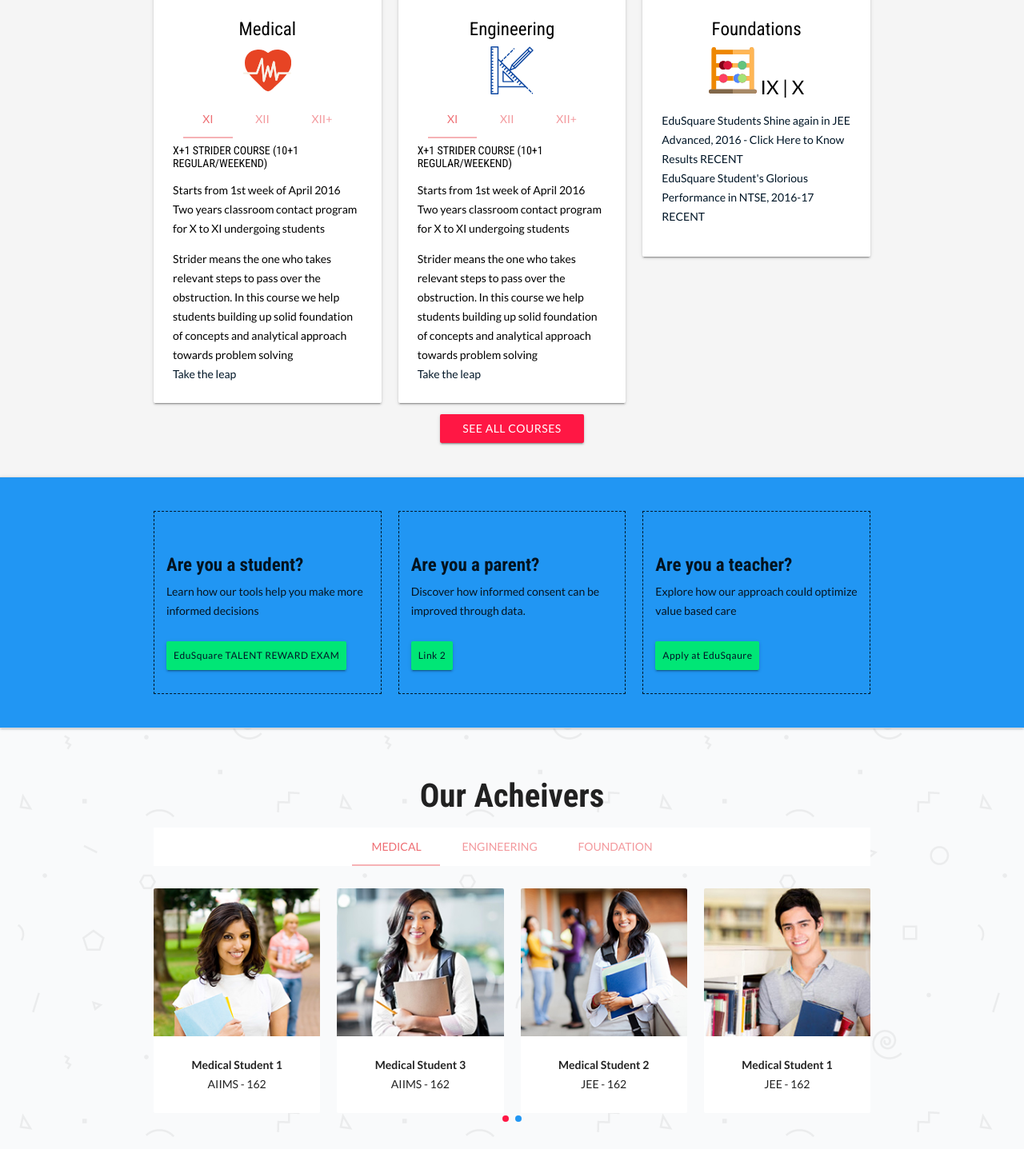
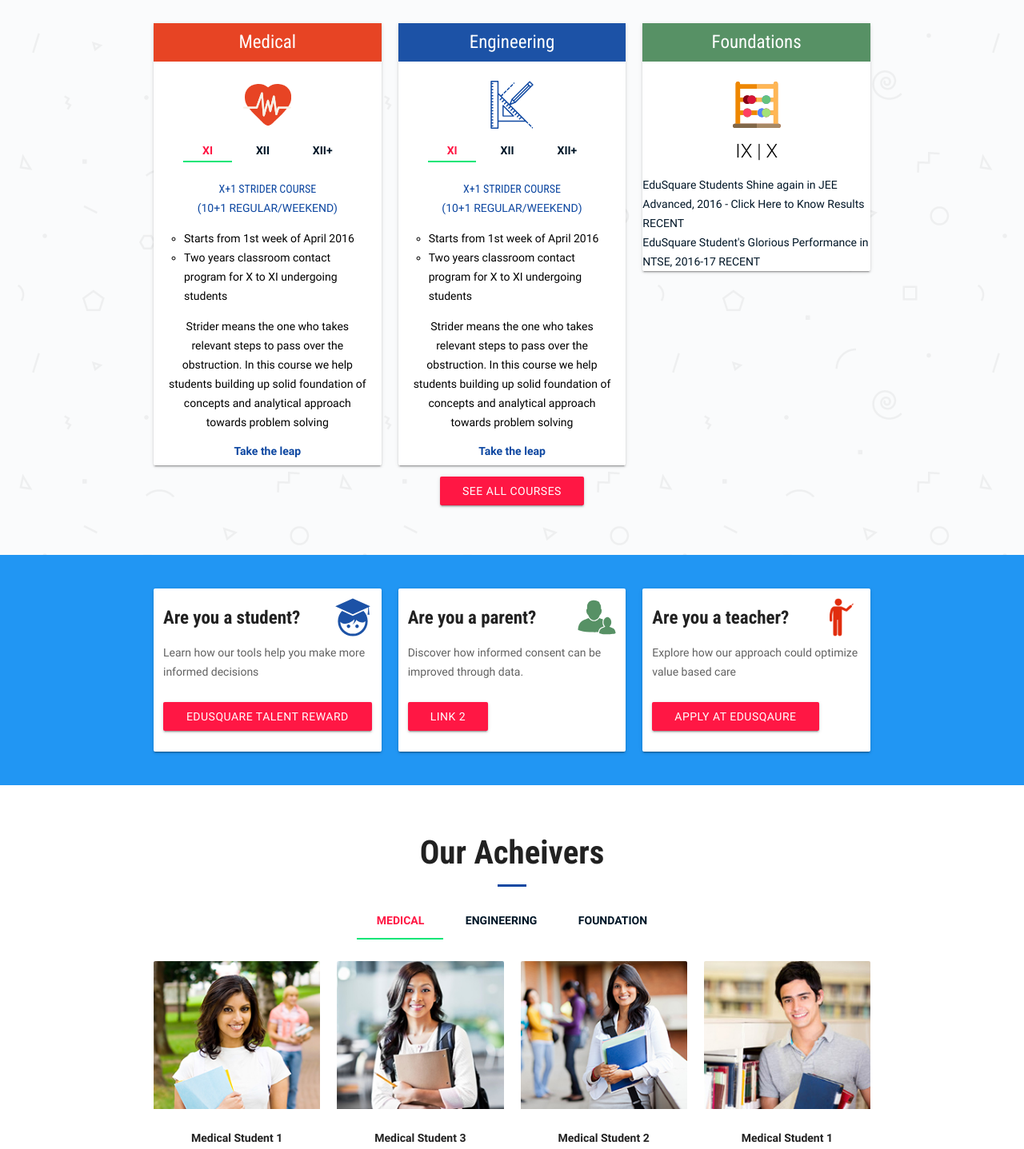
Before and after one commit to xTMNTxRaphaelx/edusquare, a website: page index.html in a window 1280 px wide. Shown: the part 1363-2800 px from the top of the page at 80% size. Drawn offline with nearby package versions, Linux system fonts and the light colour scheme.

Commit message:
added images from home

```diff
--- a/index.html
+++ b/index.html
@@ -446,7 +446,7 @@
         <section class="our-acheivers">
             <div class="container">
                 <div class="row title-row">
-                    <div class="col s12">
+                    <div class="col s12 center">
                         <h3 class="title">Our Acheivers</h3>
                         <div class="finish-line"></div>
                         <div class="sub-title">
@@ -464,7 +464,6 @@
                             </ul>
                         </div>
                     </div>
-                    <div class="col s12 m7"></div>
                 </div>
                 <div class="row content-row">
                     <div id="medical" class="col s12">
--- a/styles/main.css
+++ b/styles/main.css
@@ -14,7 +14,7 @@
   overflow-x: hidden !important;
   font-size: 14px;
   line-height: 24px;
-  font-family: "Lato", sans-serif;
+  font-family: "Roboto", sans-serif;
   background: url("../assets/geometry2.png");
   background-attachment: fixed; }
 
@@ -43,36 +43,6 @@
 a:hover {
   color: #0D47A1; }
 
-main > section {
-  border-top: 1px solid #e0e0e0;
-  padding-top: 18px;
-  padding-bottom: 18px; }
-  @media screen and (min-width: 601px) {
-    main > section {
-      padding-top: 30px;
-      padding-bottom: 30px; } }
-  @media screen and (min-width: 993px) {
-    main > section {
-      padding-top: 42px;
-      padding-bottom: 42px; } }
-  main > section .title-row {
-    text-align: center; }
-    main > section .title-row .title {
-      font-weight: bold; }
-    main > section .title-row .sub-title {
-      color: #999; }
-    main > section .title-row .end-line {
-      width: 35px;
-      height: 3px;
-      background-color: #2196F3;
-      margin: 0 auto; }
-  main > section .content-row {
-    text-align: center;
-    margin-bottom: 0; }
-    @media screen and (min-width: 601px) {
-      main > section .content-row {
-        text-align: left; } }
-
 span.edusquare {
   color: #2196F3; }
 
@@ -82,64 +52,29 @@
 .slider .slides li .caption {
   padding-top: 75px; }
 
-.edusquare-card .card-content {
-  padding: 0;
-  background-color: #f5f5f5; }
-  .edusquare-card .card-content .card-title {
-    background-color: #fff; }
-    .edusquare-card .card-content .card-title .title {
-      height: 50px;
-      line-height: 50px;
-      color: #fff;
-      border-radius: 2px 2px 0 0;
-      font-weight: bold; }
-      .edusquare-card .card-content .card-title .title.red-b {
-        background-color: #e74424; }
-      .edusquare-card .card-content .card-title .title.blue-b {
-        background-color: #1c52a6; }
-      .edusquare-card .card-content .card-title .title.green-b {
-        background-color: #71c285; }
-    .edusquare-card .card-content .card-title .image {
-      display: block;
-      margin: 24px auto 12px; }
-    .edusquare-card .card-content .card-title .sub-info .tabs {
-      height: 36px; }
-      .edusquare-card .card-content .card-title .sub-info .tabs li.tab {
-        height: 36px;
-        line-height: 36px; }
-        .edusquare-card .card-content .card-title .sub-info .tabs li.tab a {
-          padding: 0 12px;
-          color: #011627; }
-          .edusquare-card .card-content .card-title .sub-info .tabs li.tab a:hover {
-            color: #0D47A1; }
-          .edusquare-card .card-content .card-title .sub-info .tabs li.tab a.active {
-            color: #FF1744; }
-      .edusquare-card .card-content .card-title .sub-info .tabs .indicator {
-        background-color: #00E676; }
-  .edusquare-card .card-content .edusquare-card-content {
-    padding: 6px 18px;
+main.EduSquare > section {
+  padding-top: 18px;
+  padding-bottom: 18px;
   text-align: center; }
   @media screen and (min-width: 601px) {
-      .edusquare-card .card-content .edusquare-card-content {
+    main.EduSquare > section {
+      padding-top: 30px;
+      padding-bottom: 30px;
       text-align: left; } }
-    .edusquare-card .card-content .edusquare-card-content h6 {
-      line-height: 24px;
-      text-align: center;
-      color: #0D47A1; }
-      .edusquare-card .card-content .edusquare-card-content h6 span {
-        display: block;
-        font-family: "Lato", sans-serif; }
-    .edusquare-card .card-content .edusquare-card-content ul {
-      padding-left: 20px; }
-      .edusquare-card .card-content .edusquare-card-content ul li {
-        list-style-type: circle; }
-    .edusquare-card .card-content .edusquare-card-content .bottom-line {
-      text-align: center; }
-      .edusquare-card .card-content .edusquare-card-content .bottom-line a {
-        display: block;
-        margin-top: 12px;
-        font-weight: bold;
-        color: #0D47A1; }
+  @media screen and (min-width: 993px) {
+    main.EduSquare > section {
+      padding-top: 42px;
+      padding-bottom: 42px; } }
+  main.EduSquare > section .title-row .title {
+    font-weight: bold; }
+  main.EduSquare > section .title-row .sub-title {
+    color: #616161; }
+  main.EduSquare > section .title-row .finish-line {
+    width: 36px;
+    height: 3px;
+    margin: 0 auto;
+    background-color: #0D47A1;
+    margin-bottom: 18px; }
 
 .sub-nav {
   color: #fff;
@@ -199,17 +134,18 @@
           margin-right: 3px; }
 
 .main-nav {
+  position: absolute;
+  top: 61px;
+  left: 0;
   width: 100%;
-  z-index: 10;
+  z-index: 999;
   background-color: transparent;
   box-shadow: none;
   height: 90px;
   line-height: 90px; }
   @media screen and (min-width: 601px) {
     .main-nav {
-      position: absolute;
-      top: 31px;
-      left: 0; } }
+      top: 31px; } }
   .main-nav .brand-logo {
     height: 100%; }
     @media only screen and (min-width: 601px) {
@@ -265,75 +201,135 @@
       .main-nav .dropdown-content li > a:hover {
         color: #FF1744; }
 
+.about {
+  background-color: #fff; }
   .about p:first-child {
     margin-top: 0; }
-
   .about blockquote {
-  background: #eeeeee;
+    background: #fafafa;
     border-color: #0D47A1;
     padding: 6px;
-  padding-left: 1rem;
+    padding-left: 1em;
     font-style: italic;
     text-align: left;
     font-size: 0.9em; }
+  .about .vid-info {
+    margin-top: 12px;
+    font-weight: bold;
+    color: #011627; }
 
 .courses-type {
-  text-align: center;
-  background-color: whitesmoke;
+  background-color: rgba(255, 255, 255, 0.16);
   color: #000; }
   .courses-type .card .card-content .card-title {
     text-align: center; }
     .courses-type .card .card-content .card-title h4 {
       margin: 0; }
-  @media only screen and (min-width: 601px) {
-    .courses-type {
+  .courses-type .course-card {
+    background-color: #fff; }
+    .courses-type .course-card .card-content {
+      padding: 0; }
+      .courses-type .course-card .card-content .card-title .title {
+        height: 48px;
+        line-height: 48px;
+        color: #fff; }
+        .courses-type .course-card .card-content .card-title .title.red-b {
+          background-color: #e74424; }
+        .courses-type .course-card .card-content .card-title .title.blue-b {
+          background-color: #1c52a6; }
+        .courses-type .course-card .card-content .card-title .title.green-b {
+          background-color: #579165; }
+      .courses-type .course-card .card-content .card-title .image {
+        display: block;
+        margin: 24px auto 12px; }
+      .courses-type .course-card .card-content .card-title .sub-info .tabs {
+        height: 30px; }
+        .courses-type .course-card .card-content .card-title .sub-info .tabs li.tab {
+          height: 30px;
+          line-height: 30px; }
+          .courses-type .course-card .card-content .card-title .sub-info .tabs li.tab a {
+            font-size: 14px;
+            font-weight: bold;
+            color: #011627; }
+            .courses-type .course-card .card-content .card-title .sub-info .tabs li.tab a:hover {
+              color: #0D47A1; }
+            .courses-type .course-card .card-content .card-title .sub-info .tabs li.tab a.active {
+              color: #FF1744; }
+        .courses-type .course-card .card-content .card-title .sub-info .tabs .indicator {
+          background-color: #00E676; }
+      .courses-type .course-card .card-content .course-card-content {
+        padding: 6px 18px;
+        text-align: center; }
+        @media screen and (min-width: 601px) {
+          .courses-type .course-card .card-content .course-card-content {
             text-align: left; } }
+        .courses-type .course-card .card-content .course-card-content h6 {
+          line-height: 24px;
+          text-align: center;
+          color: #0D47A1; }
+          .courses-type .course-card .card-content .course-card-content h6 span {
+            display: block;
+            font-family: "Roboto", sans-serif; }
+        .courses-type .course-card .card-content .course-card-content ul {
+          padding-left: 20px; }
+          .courses-type .course-card .card-content .course-card-content ul li {
+            list-style-type: circle; }
+        .courses-type .course-card .card-content .course-card-content .bottom-line {
+          text-align: center; }
+          .courses-type .course-card .card-content .course-card-content .bottom-line a {
+            display: block;
+            margin-top: 12px;
+            font-weight: bold;
+            color: #0D47A1; }
 
 .quick-about-2 {
-  background-color: #2196F3;
-  text-align: center;
+  background-color: #2196F3; }
+  .quick-about-2 .row {
+    margin-bottom: 0; }
+  .quick-about-2 .q-b-2__box {
+    padding: 12px;
+    position: relative;
+    cursor: pointer;
+    background: #fff;
+    border-radius: 2px;
     box-shadow: 0 2px 2px 0 rgba(0, 0, 0, 0.14), 0 1px 5px 0 rgba(0, 0, 0, 0.12), 0 3px 1px -2px rgba(0, 0, 0, 0.2); }
-  .quick-about-2 .q-b-2__box {
-    border: 1px dashed #011627;
-    padding: 15px;
-    position: relative;
-    padding-top: 18px;
-    cursor: pointer; }
     .quick-about-2 .q-b-2__box h5 {
-      font-weight: bold; }
-    .quick-about-2 .q-b-2__box i {
+      font-weight: bold;
+      height: 50px;
+      line-height: 50px;
+      margin: 0; }
+    .quick-about-2 .q-b-2__box:hover h5 {
+      color: #0D47A1; }
+    .quick-about-2 .q-b-2__box .info-text {
+      color: #616161;
+      margin-top: 6px;
+      display: block; }
+    .quick-about-2 .q-b-2__box a.btn {
+      margin-top: 12px; }
+    .quick-about-2 .q-b-2__box img {
       position: absolute;
       top: 12px;
       right: 12px;
-      font-size: 3rem; }
-    .quick-about-2 .q-b-2__box a {
+      height: 48px; }
+
+.our-acheivers {
+  background-color: #fff; }
+  .our-acheivers .title-row {
+    display: flex;
+    align-items: center; }
+    .our-acheivers .title-row ul.tabs {
+      text-align: center; }
+      .our-acheivers .title-row ul.tabs a {
+        font-weight: bold;
         color: #011627; }
-      .quick-about-2 .q-b-2__box a:hover {
-        color: #FFF176; }
-      .quick-about-2 .q-b-2__box a.btn {
-        background: #00E676;
-        font-size: 12px;
-        padding: 0 9px;
-        margin-top: 12px;
-        text-transform: none; }
-        .quick-about-2 .q-b-2__box a.btn:hover {
-          background: #FFF176;
-          color: #011627; }
-    .quick-about-2 .q-b-2__box:hover i {
-      color: #FFF176; }
-
-.our-acheivers .tab-container ul.tabs {
-  text-align: right; }
-  .our-acheivers .tab-container ul.tabs a {
-    color: #011627; }
-    .our-acheivers .tab-container ul.tabs a.active {
+        .our-acheivers .title-row ul.tabs a:hover {
+          color: #0D47A1; }
+        .our-acheivers .title-row ul.tabs a.active {
           color: #FF1744; }
-  .our-acheivers .tab-container ul.tabs .indicator {
+      .our-acheivers .title-row ul.tabs .indicator {
         background-color: #00E676; }
-
   .our-acheivers .carousel.carousel-slider {
-  height: 330px !important; }
-
+    height: 370px !important; }
   .our-acheivers .achiever__box {
     box-shadow: none;
     text-align: center; }
@@ -341,21 +337,38 @@
       display: block; }
       .our-acheivers .achiever__box span.name {
         font-weight: bold; }
-
   .our-acheivers ul.indicators .indicator-item {
     background-color: #2196F3; }
     .our-acheivers ul.indicators .indicator-item.active {
       background-color: #FF1744; }
 
+.rest-content {
+  background-color: transparent; }
+
 .news__box img {
   max-width: 100%;
   height: auto; }
 
-.rest-content {
-  background-color: #2196F3; }
-
 .rest-content__box {
-  height: 400px; }
+  background-color: #fff; }
+  .rest-content__box .card-content {
+    padding: 0; }
+    .rest-content__box .card-content .card-title .title {
+      height: 48px;
+      line-height: 48px;
+      color: #fff; }
+      .rest-content__box .card-content .card-title .title.red-b {
+        background-color: #e74424; }
+      .rest-content__box .card-content .card-title .title.blue-b {
+        background-color: #1c52a6; }
+      .rest-content__box .card-content .card-title .title.green-b {
+        background-color: #579165; }
+    .rest-content__box .card-content .card-content {
+      padding: 6px 18px;
+      text-align: center; }
+      @media screen and (min-width: 601px) {
+        .rest-content__box .card-content .card-content {
+          text-align: left; } }
   .rest-content__box h3 {
     margin-top: 0; }
   .rest-content__box ul.events li {
```
Also changed, not shown: assets/logo-head.png (added), assets/mathematics.svg (added), assets/parent.svg (added), assets/student.svg (added), assets/teacher.png (added). Lines whose indentation alone changed are shown as unchanged.
